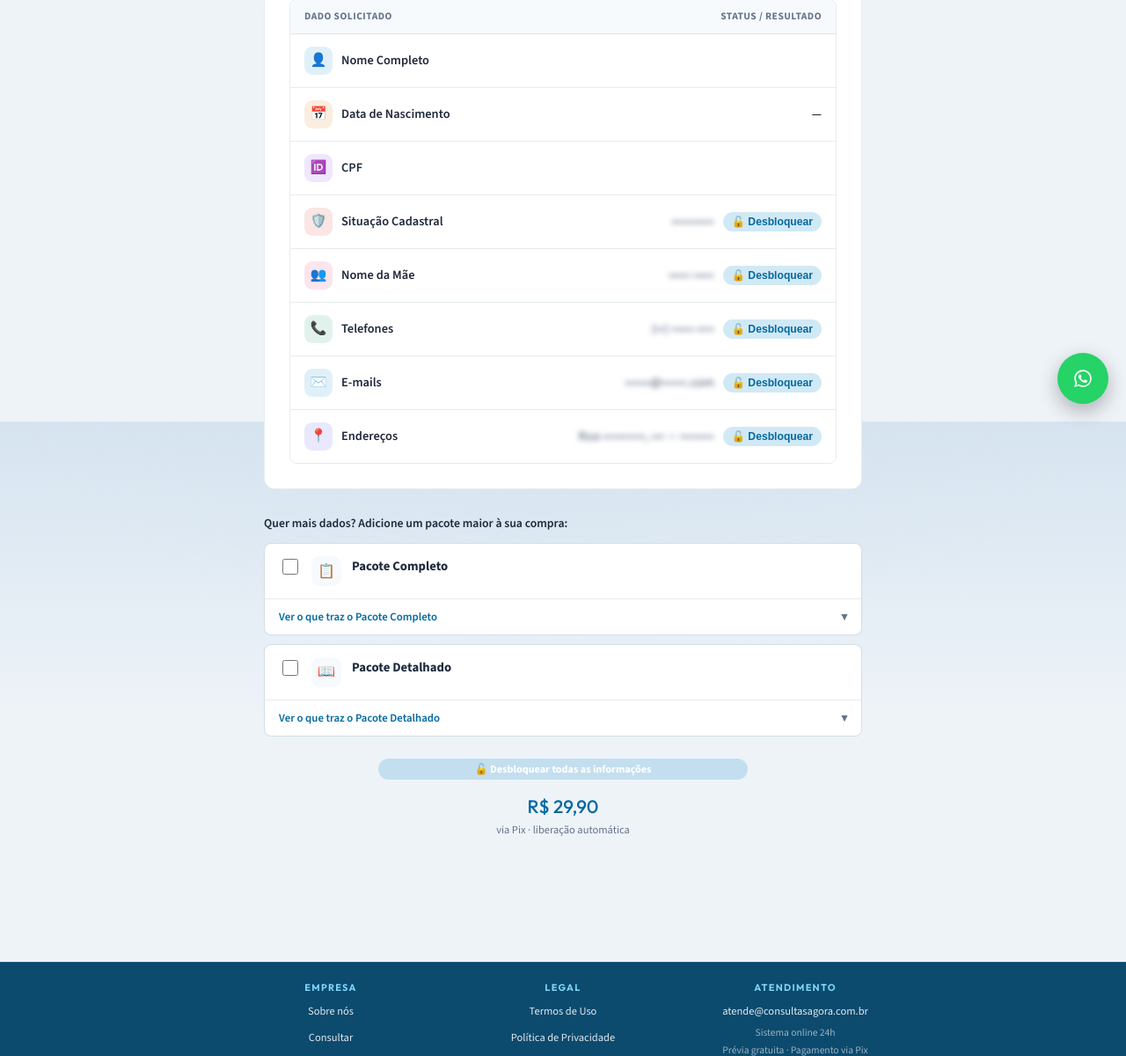
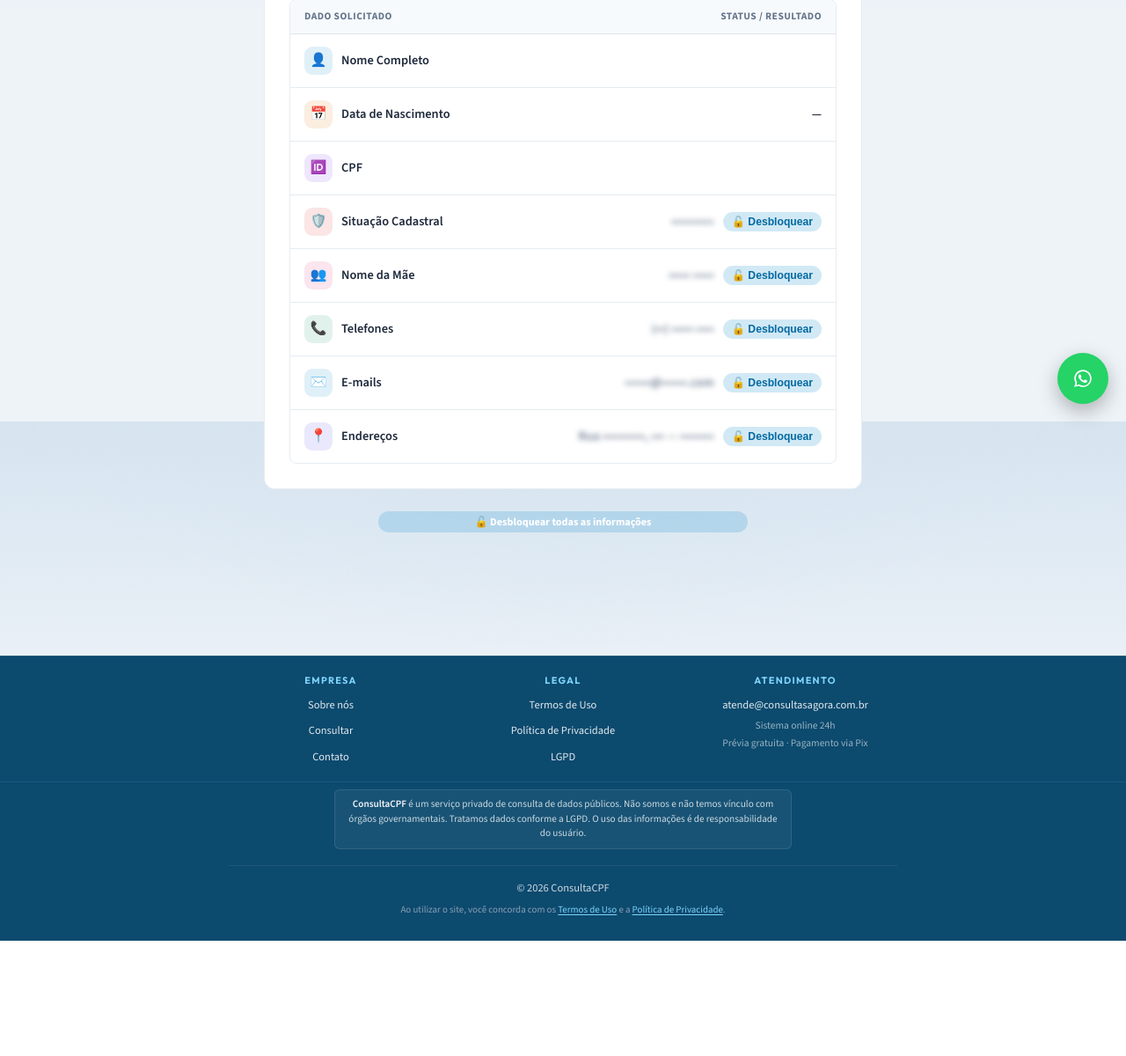
Before and after one commit to jswastrox/ConsultaCPF, a FastAPI app: template app/templates/cpf_detalhe.html in a window 1280 px wide. Shown: the part 321-1521 px from the top of the page at 88% size. After the commit the page ends 1390 px from the top, so only its background shows below. Run offline with FastAPI, Linux system fonts and the light colour scheme; the template is opened without the code that fills it, so the values that code supplies are empty.

Commit message:
Remover cards de pacote adicional e preco da tela de previa
Fica so o botao "Desbloquear todas as informacoes" (sempre pacote basico).
A logica de pacotes Completo/Detalhado continua no backend (Pedido.pacote,
nivel_completa/nivel_detalhada) e ainda funciona para staff -- so nao ha
mais UI de compra para o cliente escolher um nivel maior nesta tela.

```diff
--- a/app/static/js/pacotes.js
+++ /dev/null
@@ -1,34 +0,0 @@
-(function () {
-  const checkboxes = document.querySelectorAll(".pacote-checkbox");
-  const btnPagar = document.getElementById("btn-pagar");
-  const precoEl = document.getElementById("preco-selecionado");
-  if (!checkboxes.length || !btnPagar) return;
-
-  const precos = window.PRECOS_PACOTE || {};
-
-  function formatarPreco(valor) {
-    return "R$ " + Number(valor).toFixed(2).replace(".", ",");
-  }
-
-  function atualizar() {
-    const marcado = Array.from(checkboxes).find((cb) => cb.checked);
-    const pacote = marcado ? marcado.value : "basico";
-    btnPagar.setAttribute("data-pacote", pacote);
-    if (precoEl && precos[pacote] !== undefined) {
-      precoEl.textContent = formatarPreco(precos[pacote]);
-    }
-  }
-
-  checkboxes.forEach((cb) => {
-    cb.addEventListener("change", () => {
-      if (cb.checked) {
-        checkboxes.forEach((outro) => {
-          if (outro !== cb) outro.checked = false;
-        });
-      }
-      atualizar();
-    });
-  });
-
-  atualizar();
-})();
--- a/app/templates/cpf_detalhe.html
+++ b/app/templates/cpf_detalhe.html
@@ -144,58 +144,8 @@
     </div>
 
     {% if not desbloqueado %}
-    <div class="pacotes-adicionais">
-      <p class="pacotes-titulo">Quer mais dados? Adicione um pacote maior à sua compra:</p>
-
-      <div class="pacote-opcao-wrap">
-        <label class="pacote-opcao">
-          <input type="checkbox" class="pacote-checkbox" value="completa">
-          <span class="pacote-opcao-icone">📋</span>
-          <span class="pacote-opcao-corpo">
-            <strong>Pacote Completo</strong>
-          </span>
-        </label>
-        <details class="pacote-detalhes">
-          <summary>Ver o que traz o Pacote Completo</summary>
-          <div class="pacote-detalhes-lista">
-            <div class="pacote-detalhes-item"><span class="previa-icone previa-icone-vermelho">💍</span> Estado Civil</div>
-            <div class="pacote-detalhes-item"><span class="previa-icone previa-icone-roxo">🪪</span> RG</div>
-            <div class="pacote-detalhes-item"><span class="previa-icone previa-icone-laranja">💼</span> Profissão</div>
-            <div class="pacote-detalhes-item"><span class="previa-icone previa-icone-verde">💰</span> Salário Estimado</div>
-            <div class="pacote-detalhes-item"><span class="previa-icone previa-icone-vermelho">🏛️</span> Pessoa Politicamente Exposta</div>
-          </div>
-        </details>
-      </div>
-
-      <div class="pacote-opcao-wrap">
-        <label class="pacote-opcao">
-          <input type="checkbox" class="pacote-checkbox" value="detalhada">
-          <span class="pacote-opcao-icone">📖</span>
-          <span class="pacote-opcao-corpo">
-            <strong>Pacote Detalhado</strong>
-          </span>
-        </label>
-        <details class="pacote-detalhes">
-          <summary>Ver o que traz o Pacote Detalhado</summary>
-          <div class="pacote-detalhes-lista">
-            <div class="pacote-detalhes-item"><span class="previa-icone previa-icone-roxo">⚰️</span> Óbito</div>
-            <div class="pacote-detalhes-item"><span class="previa-icone previa-icone-azul">🧓</span> Aposentado(a)</div>
-            <div class="pacote-detalhes-item"><span class="previa-icone previa-icone-laranja">🏢</span> Locais de Trabalho</div>
-            <div class="pacote-detalhes-item"><span class="previa-icone previa-icone-verde">🏭</span> Empresas e Sociedades</div>
-            <div class="pacote-detalhes-item"><span class="previa-icone previa-icone-indigo">🚗</span> Veículos</div>
-            <div class="pacote-detalhes-item"><span class="previa-icone previa-icone-rosa">👪</span> Parentes</div>
-            <div class="pacote-detalhes-item"><span class="previa-icone previa-icone-laranja">🎁</span> Benefícios que Recebe</div>
-          </div>
-        </details>
-      </div>
-    </div>
-
     <div class="previa-desbloquear-tudo">
       <button type="button" id="btn-pagar" class="btn-primary btn-large btn-liberar-campo" data-cpf="{{ pessoa.cpf }}" data-pacote="basico">🔓 Desbloquear todas as informações</button>
-      <p class="paywall-preco">
-        <span id="preco-selecionado">R$ {{ "%.2f"|format(report_price)|replace(".", ",") }}</span>
-        <span class="paywall-preco-nota">via Pix · liberação automática</span>
-      </p>
     </div>
     {% endif %}
   </div>
@@ -213,13 +163,5 @@
 {% endblock %}
 
 {% block scripts %}
-<script>
-  window.PRECOS_PACOTE = {
-    basico: {{ report_price }},
-    completa: {{ preco_completa }},
-    detalhada: {{ preco_detalhada }}
-  };
-</script>
-<script src="/static/js/pacotes.js"></script>
 <script src="/static/js/checkout.js"></script>
 {% endblock %}
```
